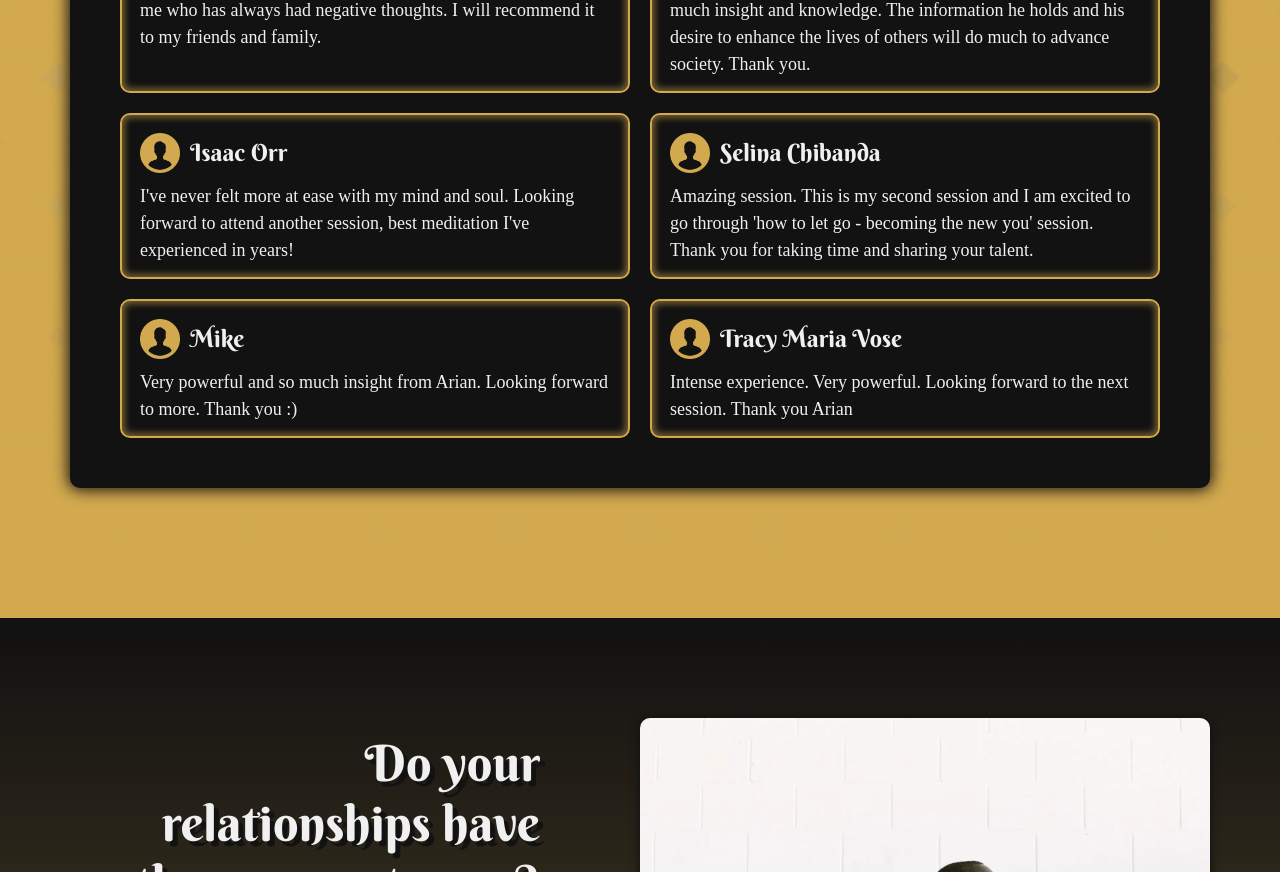
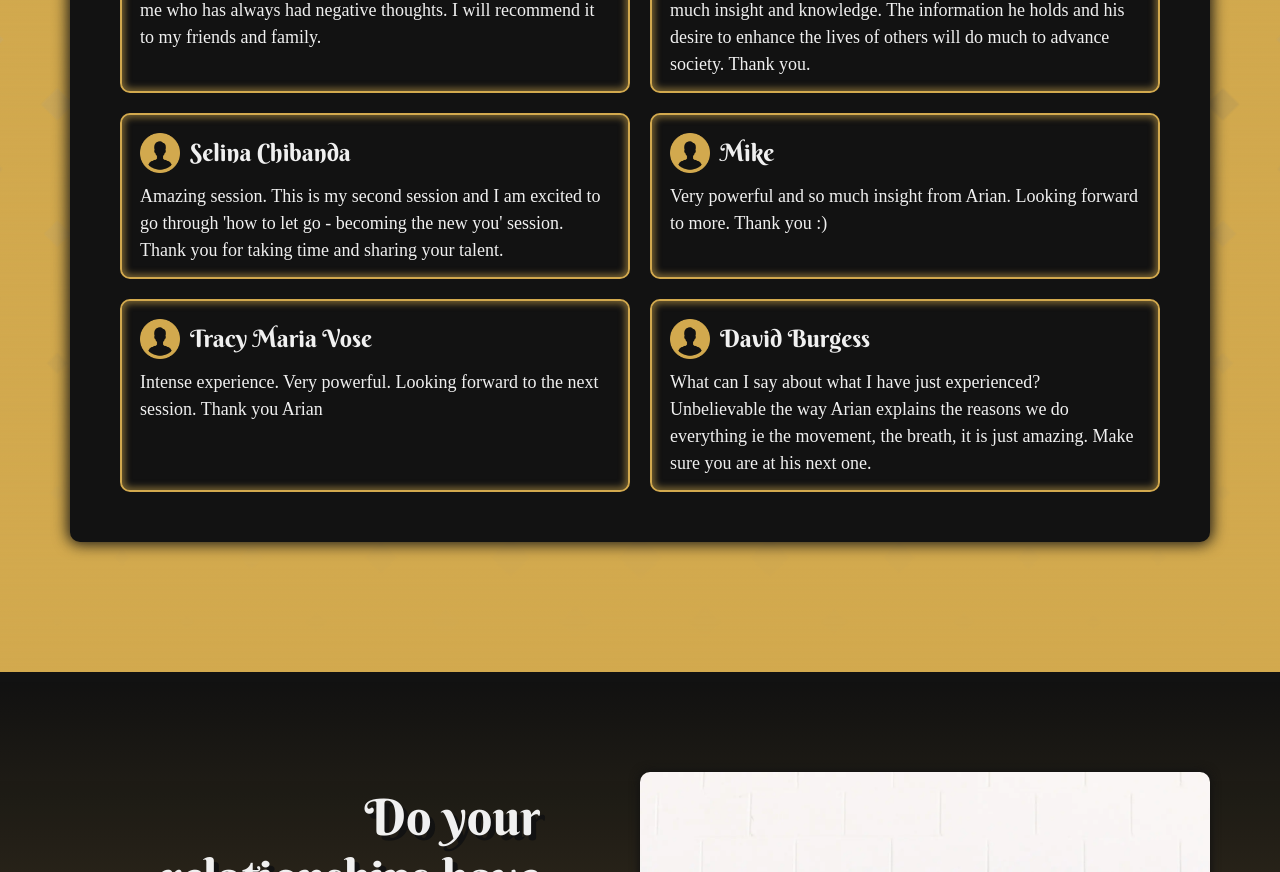
Before and after one commit to ariansamouiehome/life-coaching, a Next.js app: page / in a window 1280 px wide. Shown: the part 5094-5966 px from the top of the page. Built offline with nearby package versions, Linux system fonts and the light colour scheme; a web font is replaced by a local one.

Commit message:
added testimonial

```diff
--- a/containers/Home/index.jsx
+++ b/containers/Home/index.jsx
@@ -49,10 +49,6 @@ const Home = () => {
             message: 'Such a deeply relaxing meditation led by Arian who clearly has much insight and knowledge. The information he holds and his desire to enhance the lives of others will do much to advance society. Thank you.',
         },
         {
-            name: 'Isaac Orr',
-            message: 'I\'ve never felt more at ease with my mind and soul. Looking forward to attend another session, best meditation I\'ve experienced in years!',
-        },
-        {
             name: 'Selina Chibanda',
             message: 'Amazing session. This is my second session and I am excited to go through \'how to let go - becoming the new you\' session. Thank you for taking time and sharing your talent.',
         },
@@ -63,6 +59,10 @@ const Home = () => {
         {
             name: 'Tracy Maria Vose',
             message: 'Intense experience. Very powerful. Looking forward to the next session. Thank you Arian',
+        },
+        {
+            name: 'David Burgess',
+            message: 'What can I say about what I have just experienced? Unbelievable the way Arian explains the reasons we do everything ie the movement, the breath, it is just amazing. Make sure you are at his next one.',
         },
     ];
     const {clickedPageChangeScrollToPosition} = useContext(PageChangeContext);
```
